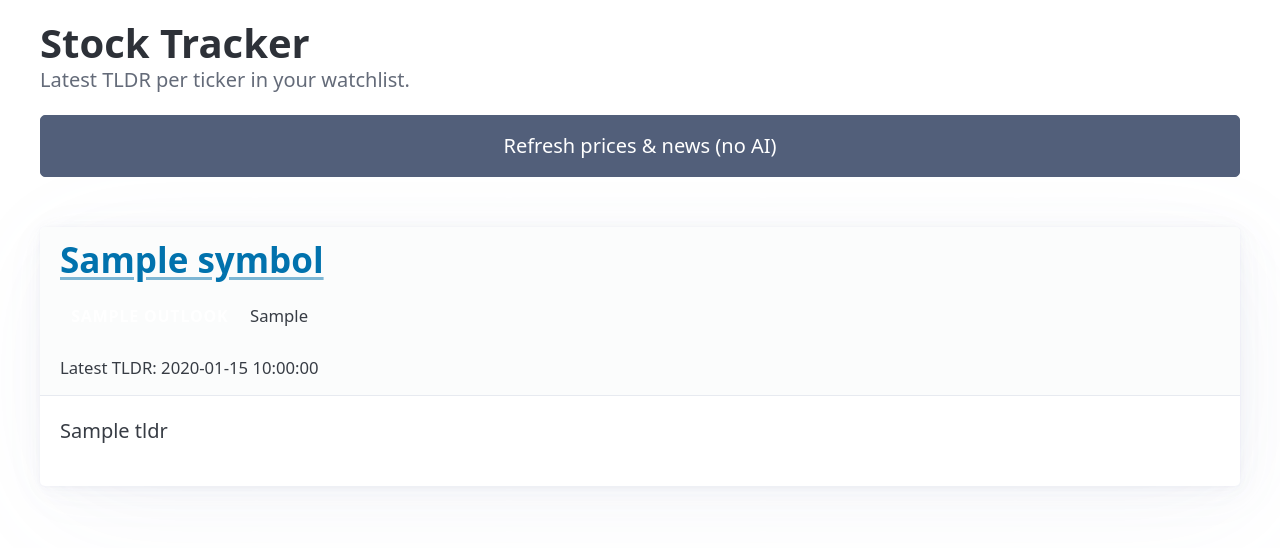
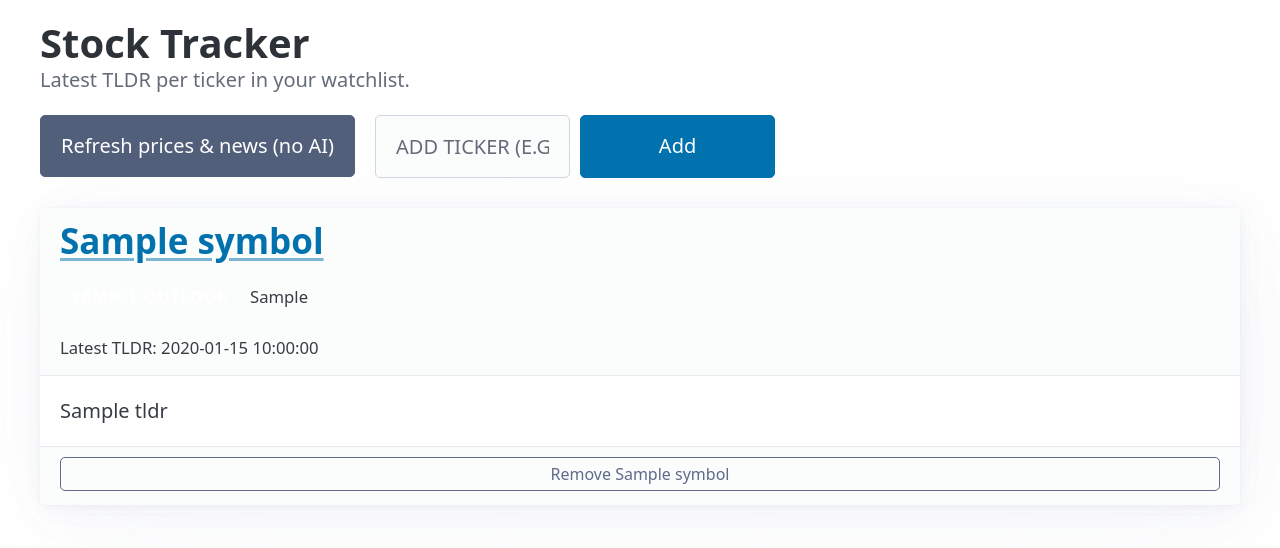
Before and after one commit to genkuroo/stock-tracker, a Flask app: template templates/index.html in a window 1280 px wide. Shown: the top 548 px of the page. Run offline with Flask 3, Linux system fonts and the light colour scheme; the template is opened without the code that fills it: most values are stand-ins (such as "Sample title", 1, 10 or a date in 2020); some libraries are stand-ins or nearby versions.

Commit message:
Watchlist editing in dashboard + per-ticker resilience
Watchlist editing:
- POST /watchlist/add: uppercase normalize + dedupe, writes tickers.json
- POST /watchlist/remove/<symbol>: removes from tickers.json (historical
  rows in prices/tldrs/chronicle are deliberately preserved, so re-adding
  the symbol restores the full timeline)
- Small add-ticker input next to the refresh button on the home page
- Outline "Remove SYMBOL" button at the bottom of each card with a
  confirm dialog gate

Resilience fixes (caught when one ticker hit a transient yfinance 400
and killed the entire run):
- Per-ticker work refactored into process_ticker() so the main loop can
  wrap it in try/except. One bad ticker logs [FAILED] and the loop
  continues; final [WARN] summary names the skipped symbols.
- anthropic.Anthropic(max_retries=6) instead of default 2, so the SDK's
  exponential backoff actually spans a per-minute 429 rate-limit window
  on Tier 1 (50K input tokens/min).

tickers.json: updated to my actual watchlist (WULF, NVDA, NOW, AMZN).

```diff
--- a/app.py
+++ b/app.py
@@ -3,7 +3,7 @@
 import subprocess
 import sys
 
-from flask import Flask, flash, redirect, render_template, url_for
+from flask import Flask, flash, redirect, render_template, request, url_for
 
 app = Flask(__name__)
 app.secret_key = "stock-tracker-local-only"  # local dev only; not a secret
@@ -20,6 +20,11 @@
 def load_tickers():
     with open("tickers.json") as f:
         return json.load(f)["tickers"]
+
+
+def save_tickers(tickers):
+    with open("tickers.json", "w") as f:
+        json.dump({"tickers": tickers}, f, indent=2)
 
 
 def get_latest_tldr(conn, symbol):
@@ -118,5 +123,29 @@
     return redirect(url_for("index"))
 
 
+@app.route("/watchlist/add", methods=["POST"])
+def watchlist_add():
+    symbol = request.form.get("symbol", "").strip().upper()
+    if symbol:
+        tickers = load_tickers()
+        if symbol in tickers:
+            flash(f"{symbol} is already in your watchlist.")
+        else:
+            tickers.append(symbol)
+            save_tickers(tickers)
+            flash(f"Added {symbol}. Run a refresh or full update to populate its data.")
+    return redirect(url_for("index"))
+
+
+@app.route("/watchlist/remove/<symbol>", methods=["POST"])
+def watchlist_remove(symbol):
+    tickers = load_tickers()
+    if symbol in tickers:
+        tickers.remove(symbol)
+        save_tickers(tickers)
+        flash(f"Removed {symbol} from watchlist. Historical data is preserved in the DB if you re-add it later.")
+    return redirect(url_for("index"))
+
+
 if __name__ == "__main__":
     app.run(debug=True, port=5001)
--- a/templates/index.html
+++ b/templates/index.html
@@ -28,9 +28,15 @@
             <p>Latest TLDR per ticker in your watchlist.</p>
         </hgroup>
 
-        <form action="/refresh" method="POST" style="margin-bottom: 1.5rem;">
-            <button type="submit" class="secondary">Refresh prices &amp; news (no AI)</button>
-        </form>
+        <div style="display: flex; gap: 1rem; align-items: flex-start; flex-wrap: wrap; margin-bottom: 1.5rem;">
+            <form action="/refresh" method="POST" style="margin: 0;">
+                <button type="submit" class="secondary" style="margin: 0;">Refresh prices &amp; news (no AI)</button>
+            </form>
+            <form action="/watchlist/add" method="POST" style="display: flex; gap: 0.5rem; margin: 0; flex-grow: 1; max-width: 400px;">
+                <input type="text" name="symbol" placeholder="Add ticker (e.g., NVDA)" required style="text-transform: uppercase; margin: 0;">
+                <button type="submit" style="margin: 0;">Add</button>
+            </form>
+        </div>
 
         {% with messages = get_flashed_messages() %}
             {% if messages %}
@@ -71,6 +77,14 @@
             {% else %}
             <p><em>No TLDR yet — run <code>python tracker.py</code> to generate one.</em></p>
             {% endif %}
+            <footer style="text-align: right; padding-top: 0.5rem;">
+                <form action="/watchlist/remove/{{ ticker.symbol }}" method="POST" style="display: inline; margin: 0;"
+                      onsubmit="return confirm('Remove {{ ticker.symbol }} from your watchlist? Historical data is kept in the DB.');">
+                    <button type="submit" class="secondary outline" style="font-size: 0.8em; padding: 0.25em 0.75em; margin: 0;">
+                        Remove {{ ticker.symbol }}
+                    </button>
+                </form>
+            </footer>
         </article>
         {% endfor %}
     </main>
```
Also changed, not shown: tickers.json (+6 -1 lines), tracker.py (+25 -6 lines).
